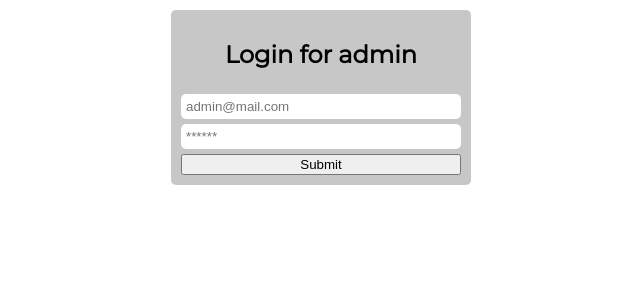
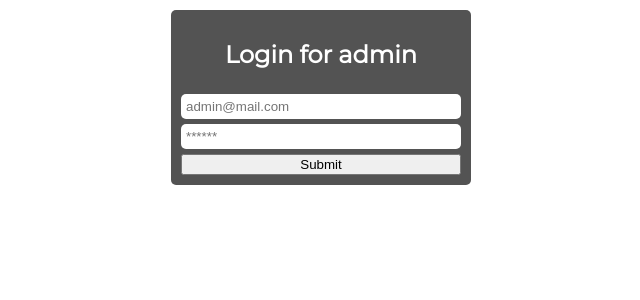
Before and after one commit to Drako9159/drako.icu.v2, a React (Vite) app in the folder client/: page /dashboard in a window 1280 px wide. Shown: the top 300 px of the page, without its empty margins (319-959 px from the left). Built offline with nearby package versions, Linux system fonts and the light colour scheme; no server answers.

Commit message:
preparing optimize form

```diff
--- a/client/src/components/Dashboard/login/DashboardLogin.module.css
+++ b/client/src/components/Dashboard/login/DashboardLogin.module.css
@@ -1,5 +1,5 @@
 .containerDashboardLogin {
-  color: #000000;
+  color: #ffffff;
   width: 100%;
   font-family: "Montserrat";
   display: flex;
@@ -15,7 +15,7 @@
   flex-direction: column;
   padding: 10px;
   gap: 5px;
-  background-color: rgb(199, 199, 199);
+  background-color: #535353;
   border-radius: 5px;
 }
 .containerDashboardLogin form input {
--- a/client/src/components/Dashboard/login/DashboardLogin.tsx
+++ b/client/src/components/Dashboard/login/DashboardLogin.tsx
@@ -1,10 +1,49 @@
 import { useAuthStore } from "../../../store/auth";
 import styles from "./DashboardLogin.module.css";
 import { loginUser } from "../../../api/auth";
-import { FormEvent, useRef } from "react";
+import { ChangeEvent, FormEvent, useRef, useState } from "react";
 import { useToastStore } from "../../../store/toastNotify";
 
 export default function DashboardLogin() {
+  const [formValues, setFormValues] = useState({
+    email: "",
+    password: "",
+  });
+
+  function handleChange(e: ChangeEvent<HTMLInputElement>) {
+    const { name, value } = e.target;
+    setFormValues((prev) => ({ ...prev, [name]: value }));
+  }
+  // TODO Optimize forms
+  async function handleSubmiter(e: FormEvent) {
+    e.preventDefault();
+    try {
+      const response = await loginUser(formValues.email, formValues.password);
+
+      setAuth(response.data.jwt, {
+        id: response.data.user.id,
+        firstName: response.data.user.firstName,
+        lastName: response.data.user.lastName,
+        email: response.data.user.email,
+        role: response.data.user.role,
+        createdAt: response.data.user.createdAt,
+      });
+      setNotify({
+        color: "green",
+        message: `Welcome ${response.data.user.firstName}`,
+      });
+    } catch (error) {
+      if (error instanceof Error) {
+        setNotify({ color: "red", message: "Invalid credentials" });
+      }
+    }
+  }
+
+  // const handleSubmit = (e) => {
+  //   e.preventDefault();
+  //   // Realiza la lógica para enviar el formulario aquí usando formValues
+  // };
+
   const emailRef = useRef<HTMLInputElement>(null);
   const passwordRef = useRef<HTMLInputElement>(null);
   const setAuth = useAuthStore((state) => state.setAuth);
@@ -36,14 +75,13 @@ export default function DashboardLogin() {
     } catch (error) {
       if (error instanceof Error) {
         setNotify({ color: "red", message: "Invalid credentials" });
-
       }
     }
   }
 
   return (
     <div className={styles.containerDashboardLogin}>
-      <form onSubmit={handleSubmit}>
+      <form onSubmit={handleSubmiter}>
         <h2>Login for admin</h2>
         <input
           type="email"
@@ -51,6 +89,8 @@ export default function DashboardLogin() {
           name="email"
           id="email"
           ref={emailRef}
+          value={formValues.email}
+          onChange={handleChange}
           required
         />
 
@@ -60,6 +100,8 @@ export default function DashboardLogin() {
           name="password"
           id="password"
           ref={passwordRef}
+          value={formValues.password}
+          onChange={handleChange}
           required
         />
 
--- a/client/src/components/Dashboard/toast/ToastNotify.module.css
+++ b/client/src/components/Dashboard/toast/ToastNotify.module.css
@@ -5,7 +5,7 @@
   padding: 5px 10px;
   border-radius: 5px;
   bottom: 0;
-  margin: 10px;
+  margin: 20px;
   right: 0;
   z-index: 200;
   box-shadow: 0 0 2px 0 #000000;
--- a/client/src/components/Dashboard/toast/ToastNotify.tsx
+++ b/client/src/components/Dashboard/toast/ToastNotify.tsx
@@ -19,6 +19,7 @@ export default function ToastNotify() {
   }, [active]);
 
   function timer() {
+    if(!active) return;
     const timeoutId = setTimeout(() => {
       deactivate(false);
     }, 3000);
```
